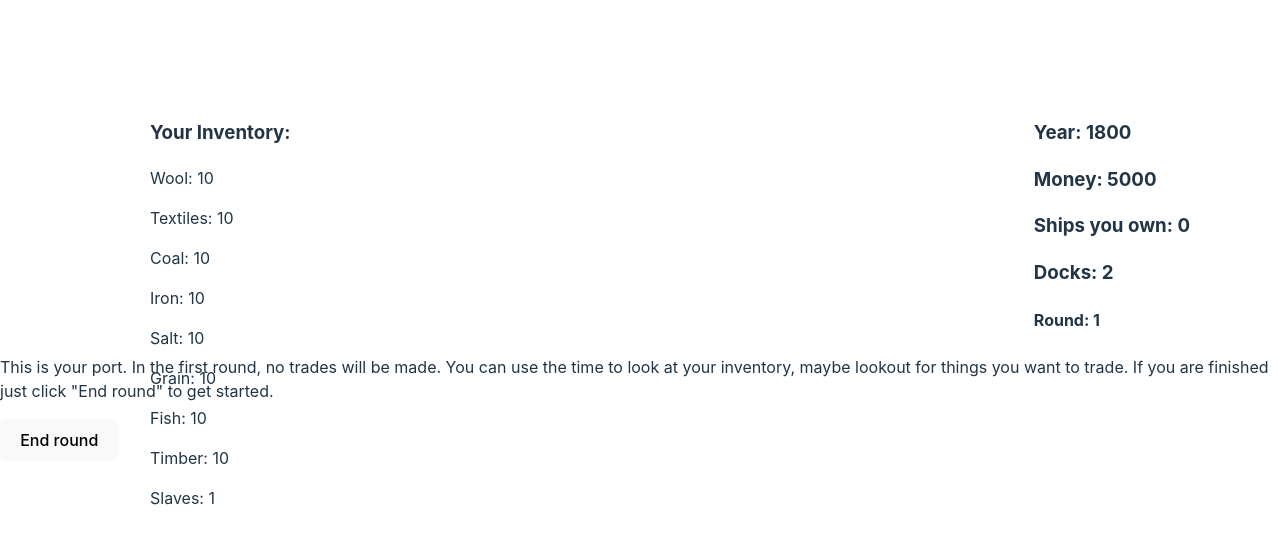
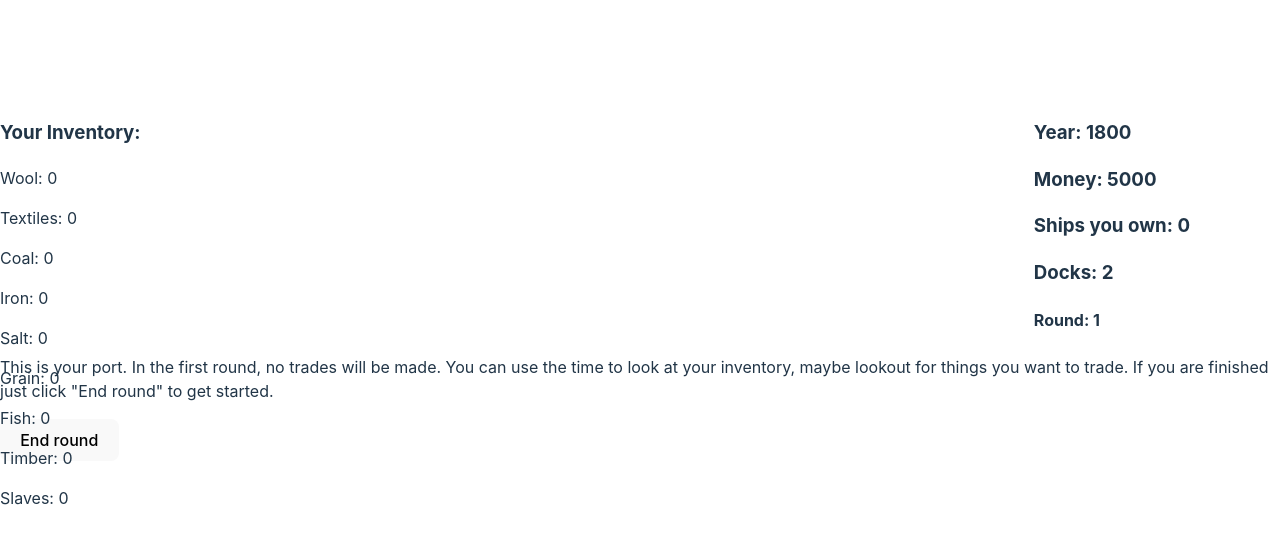
Before and after one commit to Hauskamel/portManager, a React (Vite) app: page / in a window 1280 px wide. Shown: the top 544 px of the page. Built offline with nearby package versions, Linux system fonts and the light colour scheme.

Commit message:
display flex to inventory and ui

```diff
--- a/src/component_styles/ui.css
+++ b/src/component_styles/ui.css
@@ -1,4 +1,5 @@
 .ui-container {
+    display: flex;
     position: absolute;
     left: 50vw;
     transform: translateX(-50%);
@@ -15,6 +16,5 @@
 
 .ui-inventory {
     text-align: left;
-    position: absolute;
     left: 150px;
 }
--- a/src/main.jsx
+++ b/src/main.jsx
@@ -14,15 +14,15 @@ const STARTING_CONDITIONS = {
 }
 
 const STARTING_INVENTORY = {
-    wool: 10,
-    textiles: 10,
-    coal: 10,
-    iron: 10,
-    salt: 10,
-    grain: 10,
-    fish: 10,
-    timber: 10,
-    slaves: 1
+    wool: 0,
+    textiles: 0,
+    coal: 0,
+    iron: 0,
+    salt: 0,
+    grain: 0,
+    fish: 0,
+    timber: 0,
+    slaves: 0
 }
 
 ReactDOM.createRoot(document.getElementById('root')).render(
```
